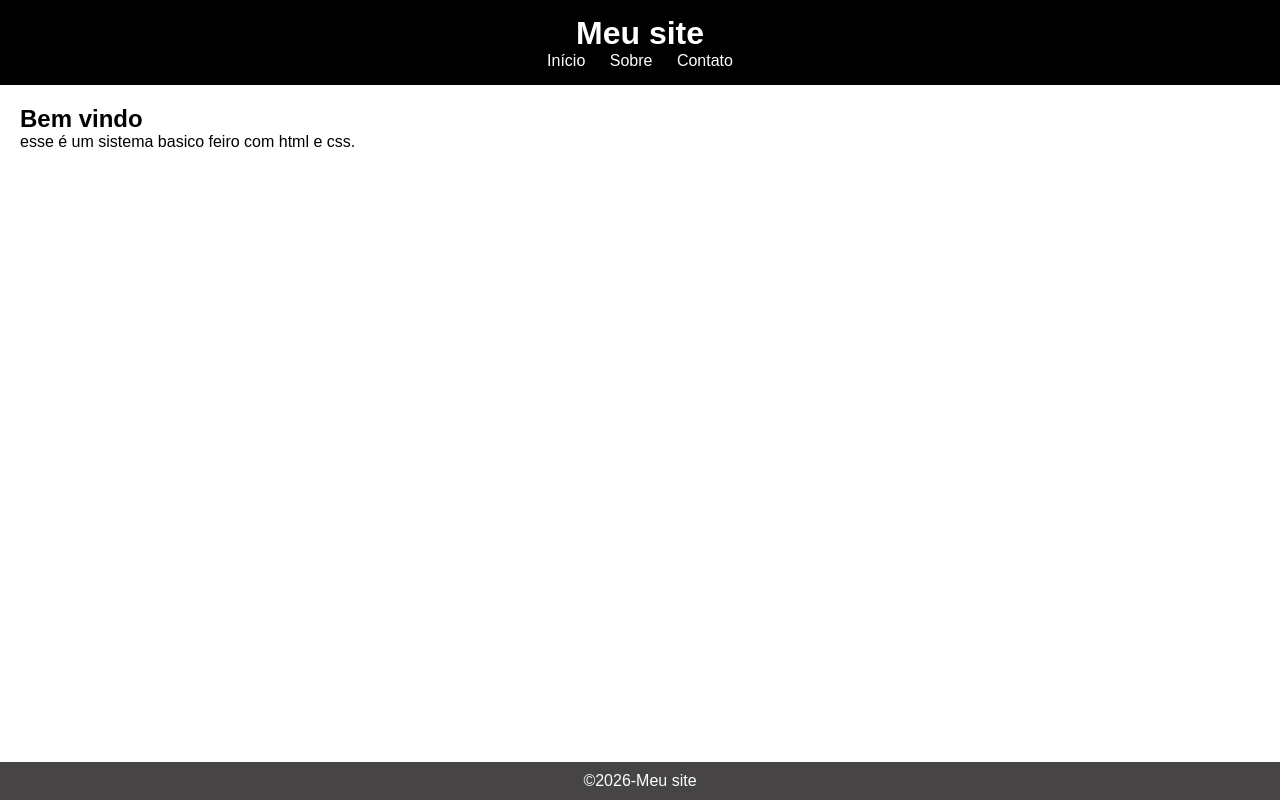
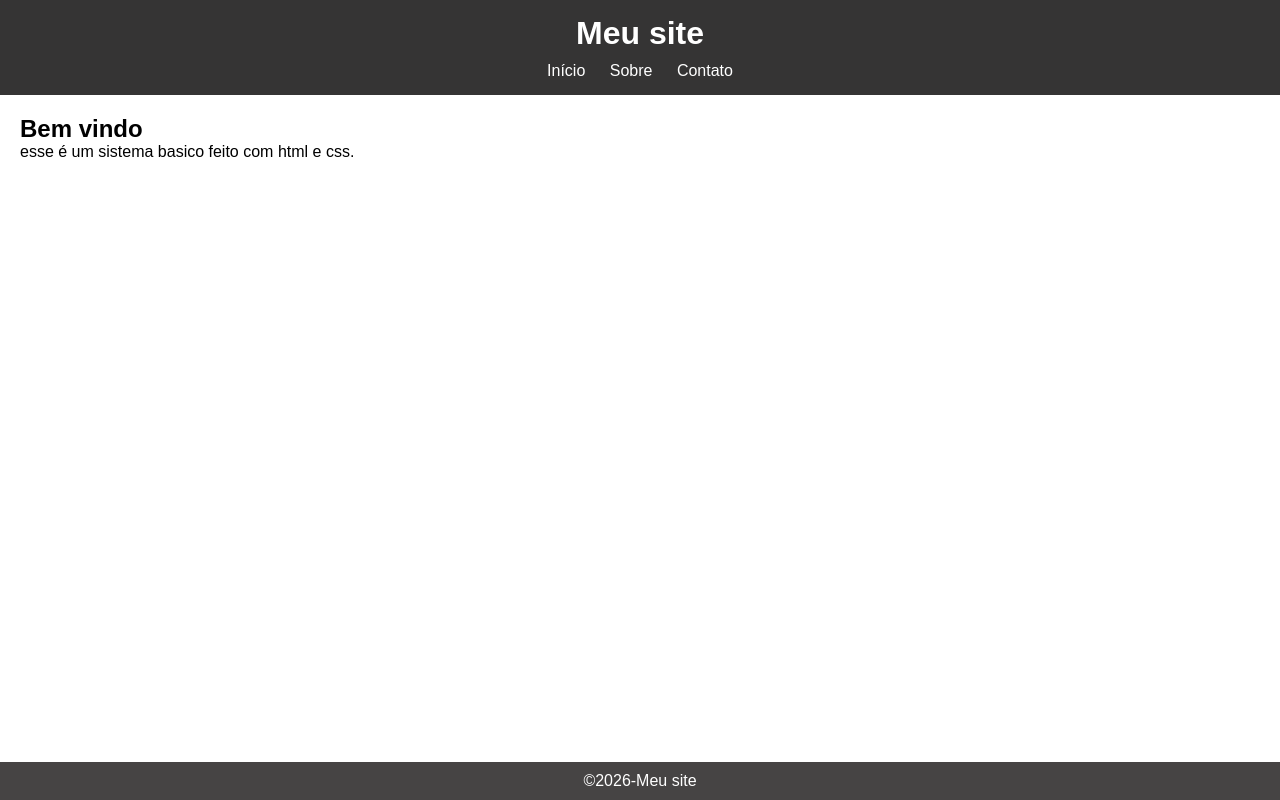
Before and after one commit to ArthurLopesCoelho/arthur-henrique.pw, a plain HTML site: page Aula 04/index.html in a window 1280 px wide. Drawn offline with Linux system fonts and the light colour scheme.

Commit message:
Exercícios aula 4

```diff
--- a/Aula 04/css/style.css
+++ b/Aula 04/css/style.css
@@ -1,4 +1,4 @@
-*{
+* {
     margin:0;
     padding:0;
     box-sizing: border-box;
@@ -8,10 +8,14 @@ body {
     background-color: white;
 }
 header {
-    background-color: black;
+    background-color: rgb(53, 52, 52);
     color: white;
     padding: 15px;
     text-align: center;
+}
+nav ul{
+    list-style: none;
+    margin-top: 10px;
 }
 nav ul li {
     display: inline;
--- a/Aula 04/index.html
+++ b/Aula 04/index.html
@@ -21,7 +21,7 @@
     <main>
         <section>
             <h2>Bem vindo</h2>
-            <p>esse é um sistema basico feiro com html e css.</p>
+            <p>esse é um sistema basico feito com html e css.</p>
         </section>
     </main>
     <footer>
```
Also changed, not shown: Aula 04/Caderno/caderno1.jpeg (added), Aula 04/Caderno/caderno2.jpeg (added), Aula 04/Caderno/caderno3.jpeg (added), Aula 04/Caderno/caderno4.jpeg (added).
